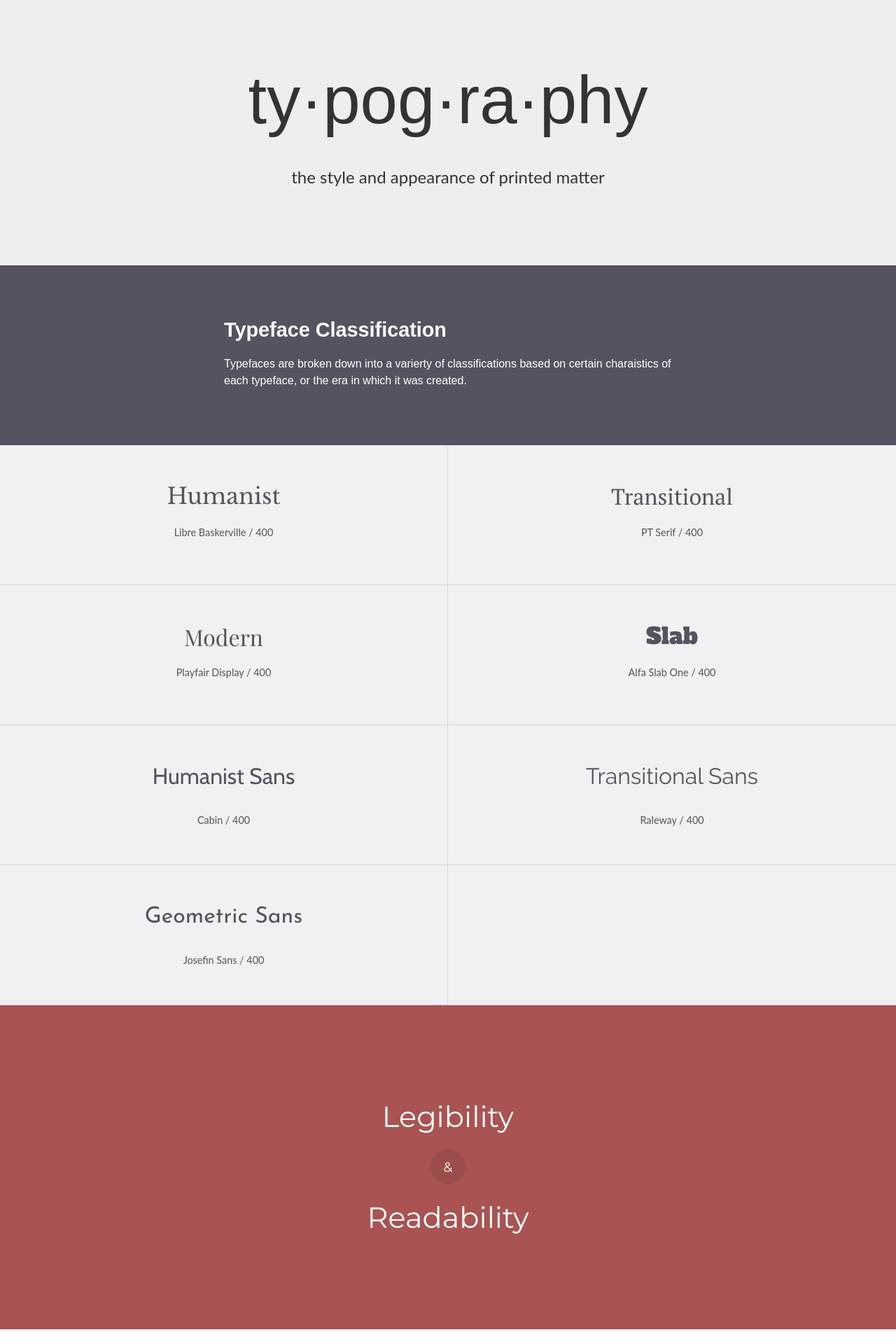
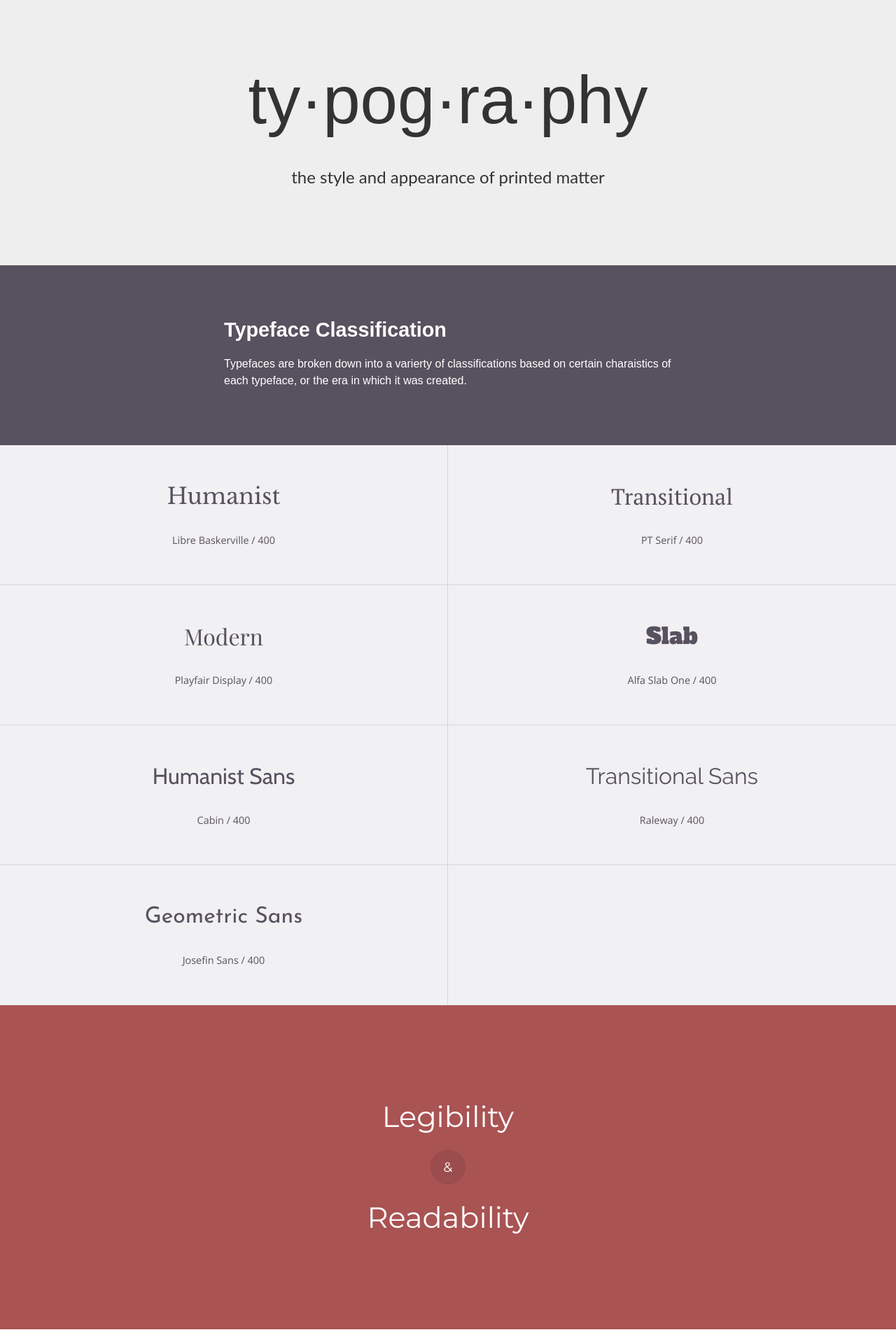
Before and after one commit to noaharogers/typography, a Jekyll site: the page built from index.html, in a window 1280 px wide. Shown: the top 1920 px of the page at 70% size. Built offline with Jekyll 4.4.1, drawn with Linux system fonts in a browser that asks for light colours; nearby versions of some CDN libraries.

Commit message:
Removes line-height from sans examples, adds line-height to typeface list title

```diff
--- a/assets/stylesheets/components/_project.scss
+++ b/assets/stylesheets/components/_project.scss
@@ -51,13 +51,14 @@
 .typeface-list__title {
   font-size: 2rem;
   font-weight: $regular;
+  line-height: 1.5;
   margin-bottom: 1.5rem;
 }
 
 .typeface-list__font {
   border-radius: $border-radius;
   display: inline-block;
-  font-family: "Lato", sans-serif;
+  font-family: "Open Sans", sans-serif;
   font-size: .9rem;
   padding: .2rem .6rem;
 }
@@ -70,20 +71,11 @@
 
 .slab { font-family: "Alfa Slab One", cursive; }
 
-.humanist-sans {
-  font-family: "Cabin", sans-serif;
-  line-height: 1.5
- }
+.humanist-sans { font-family: "Cabin", sans-serif; }
 
-.transitional-sans {
-  font-family: "Raleway", sans-serif;
-  line-height: 1.5
- }
+.transitional-sans { font-family: "Raleway", sans-serif; }
 
-.geometric-sans {
-  font-family: "Josefin Sans", sans-serif;
-  line-height: 1.5;
-}
+.geometric-sans { font-family: "Josefin Sans", sans-serif; }
 
 /* ===========================================================
    Legibility and readability
```
